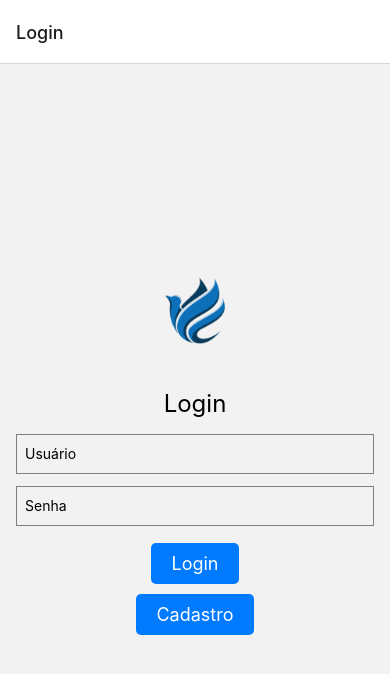
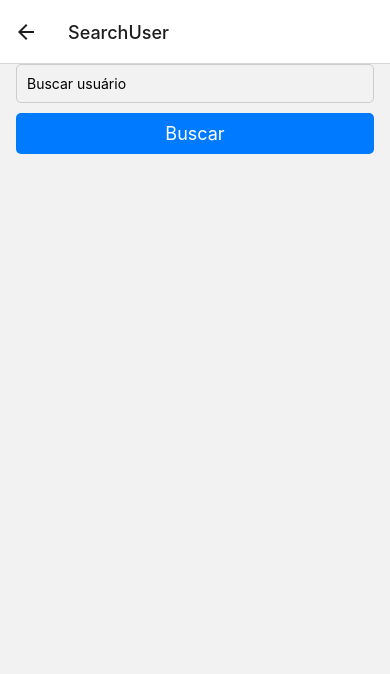
Before and after one commit to DiegoOliveira1990/papacapim-app, a React Native app: screen /SearchUser in a window 390 px wide. Shown: the top 674 px of the page. Built offline with nearby package versions, Linux system fonts and the light colour scheme.

Commit message:
Corrigido fluxo de busca de usuários e removido parâmetro de paginação

```diff
--- a/api.js
+++ b/api.js
@@ -14,6 +14,7 @@ api.interceptors.request.use(
     const token = await AsyncStorage.getItem('sessionToken');
     if (token) {
       config.headers['x-session-token'] = token; // Adiciona o token ao cabeçalho de autenticação
+      console.log('Token enviado:', token); // Confirme o envio do token
     }
     return config;
   },
@@ -75,20 +76,10 @@ export const logoutUser = async (sessionId) => {
       headers: { 'x-session-token': token },
     });
 
+    await AsyncStorage.removeItem('sessionToken'); // Remover token após logout
     console.log('Logout successful:', response.data);
   } catch (error) {
-    if (error.response) {
-      console.error('Logout Error Data:', error.response.data);
-      console.error('Logout Error Status:', error.response.status);
-      console.error('Logout Error Headers:', error.response.headers);
-      Alert.alert('Logout Error', `Failed with status ${error.response.status}`);
-    } else if (error.request) {
-      console.error('Logout Request Error:', error.request);
-      Alert.alert('Logout Error', 'No response received from server.');
-    } else {
-      console.error('Logout Unknown Error:', error.message);
-      Alert.alert('Logout Error', error.message);
-    }
+    console.error('Logout Error:', error.response ? error.response.data : error.message);
     throw error;
   }
 };
@@ -126,14 +117,16 @@ export const deleteUser = async (userId) => {
 };
 
 // Listar Usuários
-export const listUsers = async (search = '', page = 1) => {
+export const listUsers = async (searchTerm = '') => {
   try {
     const response = await api.get('/users', {
-      params: { search, page }
+      params: { search: searchTerm.trim() }, // Apenas o termo de busca
     });
+    console.log('Status da API:', response.status);
+    console.log('Dados retornados pela API:', response.data);
     return response.data;
   } catch (error) {
-    console.error('List Users Error:', error.response ? error.response.data : error.message);
+    console.error('Erro ao listar usuários:', error.response ? error.response.data : error.message);
     throw error;
   }
 };
@@ -149,3 +142,40 @@ export const getUser = async (login) => {
     throw error;
   }
 };
+
+// Função para buscar usuários
+export const searchUsers = async (searchTerm, page = 1) => {
+  try {
+    console.log('Fazendo requisição para API com:', { search: searchTerm, page });
+    const response = await api.get('/users', {
+      params: { search: searchTerm, page }
+    });
+    console.log('Usuários encontrados:', response.data); // Log para verificar a resposta
+    return response.data;
+  } catch (error) {
+    console.error('Search Users Error:', error.response ? error.response.data : error.message);
+    throw error;
+  }
+};
+
+// Função para seguir usuário
+export const followUser = async (login) => {
+  try {
+    const response = await api.post(`/users/${login}/followers`);
+    return response.data;
+  } catch (error) {
+    console.error('Follow User Error:', error.response ? error.response.data : error.message);
+    throw error;
+  }
+};
+
+// Função para deixar de seguir usuário
+export const unfollowUser = async (login, followerId) => {
+  try {
+    const response = await api.delete(`/users/${login}/followers/${followerId}`);
+    return response.data;
+  } catch (error) {
+    console.error('Unfollow User Error:', error.response ? error.response.data : error.message);
+    throw error;
+  }
+};
--- a/navigation/AppNavigator.js
+++ b/navigation/AppNavigator.js
@@ -7,6 +7,7 @@ import FeedScreen from '../screens/FeedScreen';
 import ProfileScreen from '../screens/ProfileScreen';
 import EditProfileScreen from '../screens/EditProfileScreen';
 import PostScreen from '../screens/PostScreen';
+import SearchUserScreen from '../screens/SearchUserScreen';
 
 const Stack = createStackNavigator();
 
@@ -20,6 +21,7 @@ export default function AppNavigator() {
         <Stack.Screen name="Profile" component={ProfileScreen} />
         <Stack.Screen name="EditProfile" component={EditProfileScreen} />
         <Stack.Screen name="Post" component={PostScreen} />
+        <Stack.Screen name="SearchUser" component={SearchUserScreen} />
       </Stack.Navigator>
     </NavigationContainer>
   );
--- a/screens/FeedScreen.js
+++ b/screens/FeedScreen.js
@@ -104,6 +104,10 @@ export default function FeedScreen({ navigation }) {
           <Text style={styles.buttonText}>Editar Perfil</Text>
         </TouchableOpacity>
 
+        <TouchableOpacity style={styles.button} onPress={() => navigation.navigate('SearchUser')}>
+          <Text style={styles.buttonText}>Buscar Usuários</Text>
+        </TouchableOpacity>
+
         <TouchableOpacity style={styles.button} onPress={handleLogout}>
           <Text style={styles.buttonText}>Logout</Text>
         </TouchableOpacity>
--- a/screens/LoginScreen.js
+++ b/screens/LoginScreen.js
@@ -9,19 +9,11 @@ export default function LoginScreen({ navigation }) {
 
   const handleLogin = async () => {
     try {
-      const result = await loginUser(login, password);
-      const sessionId = result.id; // ID da sessão retornada pelo servidor
-      const token = result.token; // Token de autenticação retornado pelo servidor
-
-      // Armazene o ID da sessão e o token no AsyncStorage
-      await AsyncStorage.setItem('sessionId', sessionId.toString());
-      await AsyncStorage.setItem('sessionToken', token);
-
-      Alert.alert('Success', 'Login successful!');
-      navigation.navigate('Feed');
+      const userData = await loginUser(login, password); // Faz o login e armazena o token
+      Alert.alert('Login bem-sucedido!', `Bem-vindo, ${userData.user_login}`);
+      navigation.navigate('Feed'); // Redireciona para o Feed
     } catch (error) {
-      console.error('Login Error:', error.response ? error.response.data : error.message);
-      Alert.alert('Error', error.response?.data?.message || 'Failed to login. Please check your credentials.');
+      Alert.alert('Erro no login', 'Verifique suas credenciais.');
     }
   };
 
--- /dev/null
+++ b/screens/SearchUserScreen.js
@@ -0,0 +1,153 @@
+import React, { useState, useEffect } from 'react';
+import { View, Text, TextInput, TouchableOpacity, FlatList, Alert, StyleSheet } from 'react-native';
+import { listUsers, followUser, unfollowUser } from '../api';
+
+export default function SearchUserScreen() {
+  const [searchTerm, setSearchTerm] = useState('');
+  const [users, setUsers] = useState([]);
+  const [loading, setLoading] = useState(false);
+
+  // Função para buscar usuários
+  const handleSearch = async () => {
+    if (!searchTerm.trim()) {
+      Alert.alert('Aviso', 'Por favor, insira um termo de busca.');
+      return;
+    }
+
+    setLoading(true);
+    try {
+      console.log('Termo de busca enviado (formatado):', searchTerm);
+      const usersFound = await listUsers(searchTerm);
+
+      if (Array.isArray(usersFound) && usersFound.length > 0) {
+        console.log('Usuários encontrados:', usersFound);
+        setUsers(usersFound);
+      } else {
+        console.warn('Nenhum usuário encontrado.');
+        Alert.alert('Nenhum usuário encontrado.');
+      }
+    } catch (error) {
+      console.error('Erro ao buscar usuários:', error);
+      Alert.alert('Erro', 'Não foi possível buscar os usuários.');
+    } finally {
+      setLoading(false);
+    }
+  };
+
+  // Função para seguir usuário
+  const handleFollow = async (login) => {
+    try {
+      await followUser(login);
+      Alert.alert('Sucesso', `Agora você está seguindo ${login}`);
+    } catch (error) {
+      Alert.alert('Erro', 'Falha ao seguir o usuário.');
+    }
+  };
+
+  // Função para deixar de seguir usuário
+  const handleUnfollow = async (login, followerId) => {
+    try {
+      await unfollowUser(login, followerId);
+      Alert.alert('Sucesso', `Você deixou de seguir ${login}`);
+    } catch (error) {
+      Alert.alert('Erro', 'Falha ao deixar de seguir o usuário.');
+    }
+  };
+
+  // Renderizar cada usuário
+  const renderUser = ({ item }) => (
+    <View style={styles.userContainer}>
+      <Text style={styles.userName}>{item.name}</Text>
+      <Text style={styles.userLogin}>{item.login}</Text>
+      <TouchableOpacity style={styles.followButton} onPress={() => handleFollow(item.login)}>
+        <Text style={styles.followButtonText}>Seguir</Text>
+      </TouchableOpacity>
+      <TouchableOpacity style={styles.unfollowButton} onPress={() => handleUnfollow(item.login, item.followerId)}>
+        <Text style={styles.unfollowButtonText}>Deixar de Seguir</Text>
+      </TouchableOpacity>
+    </View>
+  );
+
+  return (
+    <View style={styles.container}>
+      <TextInput
+        style={styles.input}
+        placeholder="Buscar usuário"
+        value={searchTerm}
+        onChangeText={setSearchTerm}
+      />
+      <TouchableOpacity style={styles.searchButton} onPress={handleSearch} disabled={loading}>
+        <Text style={styles.searchButtonText}>{loading ? 'Buscando...' : 'Buscar'}</Text>
+      </TouchableOpacity>
+
+      {!loading && (
+        <FlatList
+          data={users}
+          keyExtractor={(item) => item.login} // Use 'login' como chave única
+          renderItem={renderUser}
+        />
+      )}
+
+      {loading && <Text>Carregando...</Text>}
+    </View>
+  );
+}
+
+const styles = StyleSheet.create({
+  container: {
+    flex: 1,
+    paddingHorizontal: 16,
+  },
+  input: {
+    borderWidth: 1,
+    borderColor: '#ccc',
+    padding: 10,
+    borderRadius: 5,
+    marginBottom: 10,
+  },
+  searchButton: {
+    backgroundColor: '#007bff',
+    paddingVertical: 10,
+    paddingHorizontal: 20,
+    borderRadius: 5,
+    alignItems: 'center',
+    marginBottom: 10,
+  },
+  searchButtonText: {
+    color: '#fff',
+    fontSize: 18,
+  },
+  userContainer: {
+    padding: 10,
+    borderBottomWidth: 1,
+    borderBottomColor: '#ddd',
+  },
+  userName: {
+    fontSize: 16,
+    fontWeight: 'bold',
+  },
+  userLogin: {
+    fontSize: 14,
+    color: 'gray',
+  },
+  followButton: {
+    backgroundColor: '#28a745',
+    padding: 10,
+    borderRadius: 5,
+    marginTop: 10,
+    alignItems: 'center',
+  },
+  followButtonText: {
+    color: '#fff',
+  },
+  unfollowButton: {
+    backgroundColor: '#dc3545',
+    padding: 10,
+    borderRadius: 5,
+    marginTop: 10,
+    alignItems: 'center',
+  },
+  unfollowButtonText: {
+    color: '#fff',
+  },
+});
```
